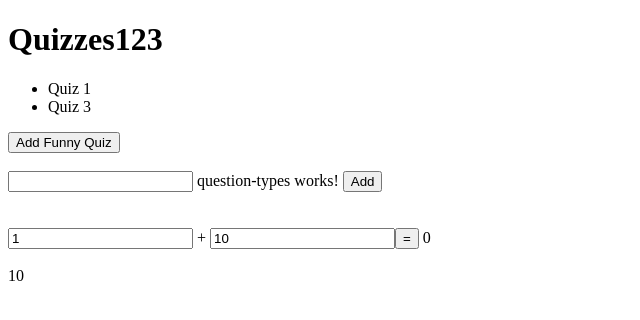
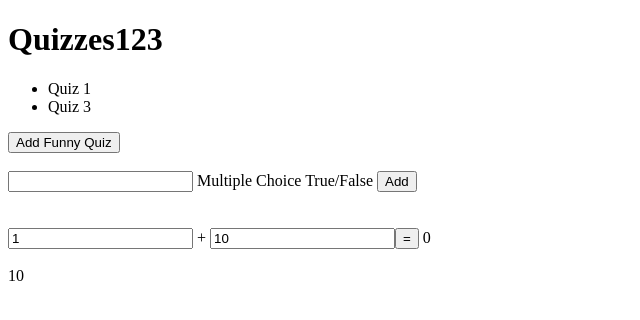
Before and after one commit to 2018-spring-mjs-th/week-two-a, an Angular app: page / in a window 1280 px wide. Shown: the top 320 px of the page, without its empty margins (0-640 px from the left). Built offline with nearby package versions, Linux system fonts and the light colour scheme.

Commit message:
Got the service hooked up and template dispaying types

```diff
--- a/src/app/question-types/question-types.component.html
+++ b/src/app/question-types/question-types.component.html
@@ -1,3 +1,3 @@
-<span>
-  question-types works!
+<span *ngFor='let questionType of questionTypes'>
+  {{ questionType }}
 </span>
--- a/src/app/question-types/question-types.component.ts
+++ b/src/app/question-types/question-types.component.ts
@@ -1,4 +1,5 @@
 import { Component, OnInit } from '@angular/core';
+import { QuestionTypesService } from '../question-types.service';
 
 @Component({
   selector: 'question-types',
@@ -7,9 +8,12 @@ import { Component, OnInit } from '@angular/core';
 })
 export class QuestionTypesComponent implements OnInit {
 
-  constructor() { }
+  constructor(private qtService: QuestionTypesService) { }
+
+  public questionTypes: string[];
 
   ngOnInit() {
+    this.questionTypes = this.qtService.getQuestionTypes();
   }
 
 }
```
